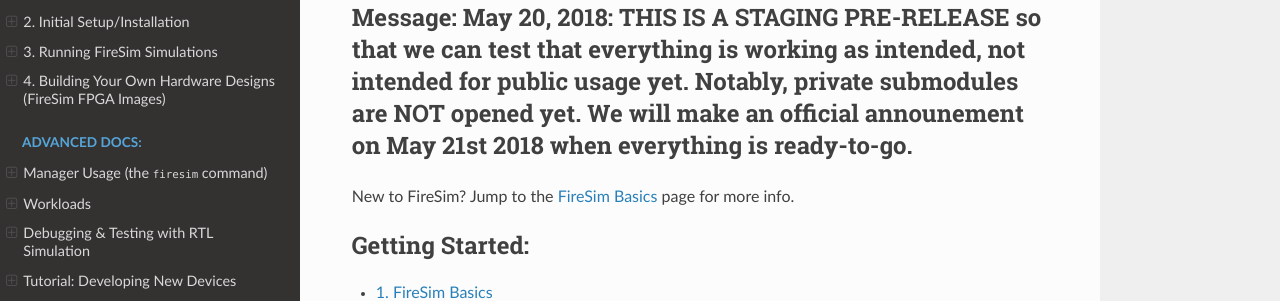
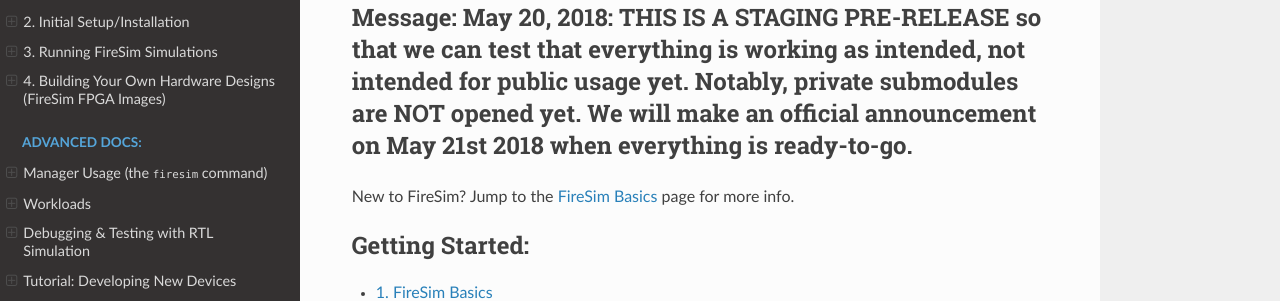
Before and after one commit to firesim/firesim, a Sphinx documentation site: the page built from docs/index.rst, in a window 1280 px wide and 900 px high. Shown: the part 159-460 px from the top of the window. Built offline with Sphinx 7.4.7 and the Read the Docs theme 2.0.0, drawn with Linux system fonts in a browser that asks for light colours.

Commit message:
fix spelling

```diff
--- a/docs/index.rst
+++ b/docs/index.rst
@@ -8,7 +8,7 @@
 
 
 
-Message: May 20, 2018: THIS IS A STAGING PRE-RELEASE so that we can test that everything is working as intended, not intended for public usage yet. Notably, private submodules are NOT opened yet. We will make an official announement on May 21st 2018 when everything is ready-to-go.
+Message: May 20, 2018: THIS IS A STAGING PRE-RELEASE so that we can test that everything is working as intended, not intended for public usage yet. Notably, private submodules are NOT opened yet. We will make an official announcement on May 21st 2018 when everything is ready-to-go.
 ------------------------------------------------------------------------------
 
 
```
Also changed, not shown: README.md (+1 -1 lines).
